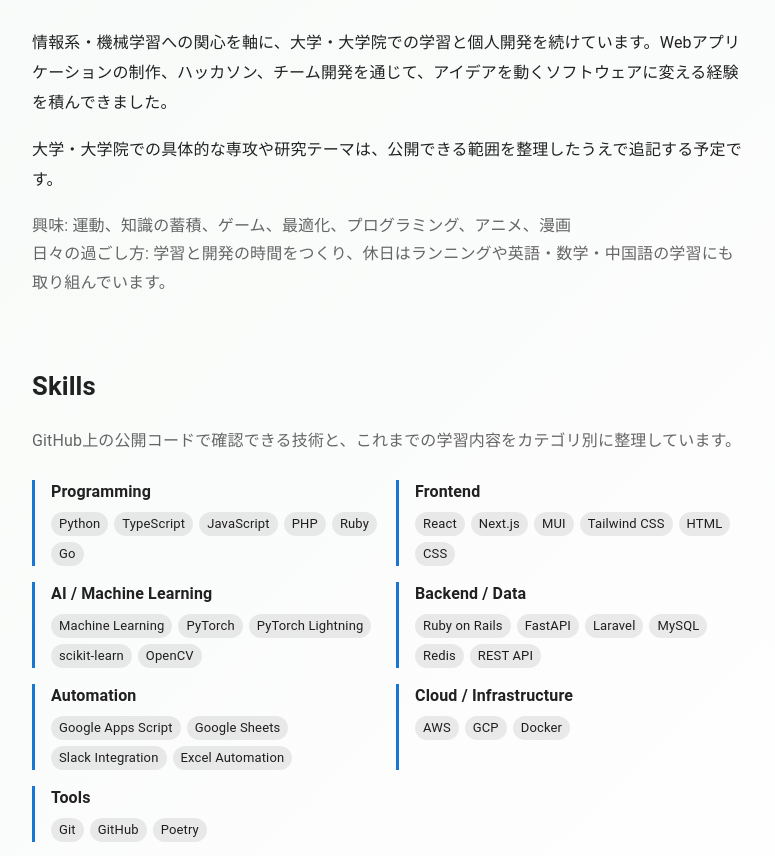
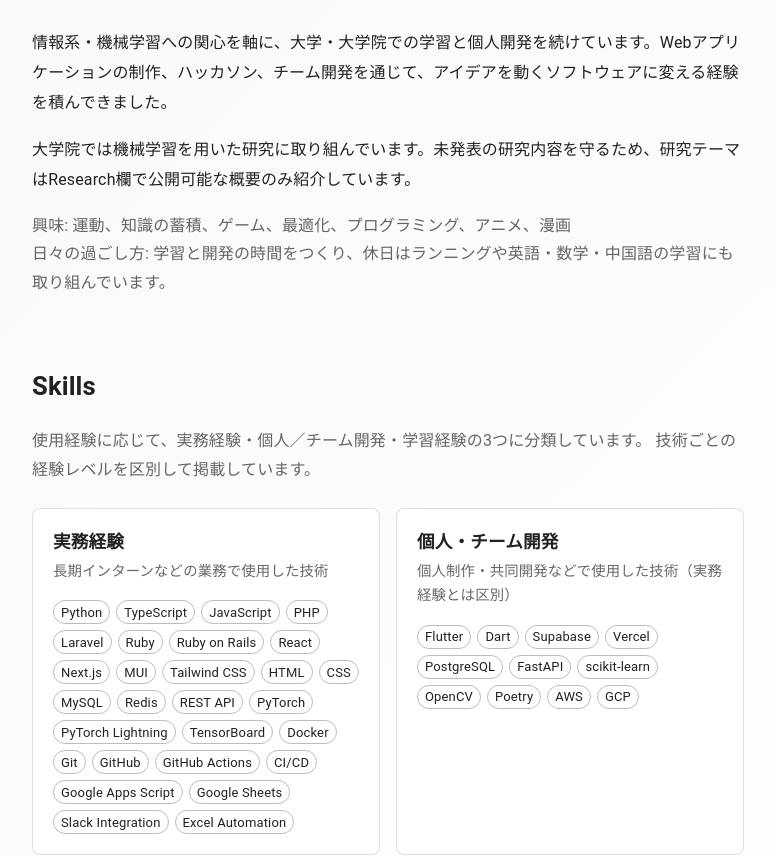
Before and after one commit to Doragon-RH/introduction, a Next.js app: page / in a window 1280 px wide. Shown: the part 840-1696 px from the top of the page, without its empty margins (202-977 px from the left). Built offline with nearby package versions, Linux system fonts and the light colour scheme.

Commit message:
Publish research overview and classify skills by verified experience

```diff
--- a/pages/index.tsx
+++ b/pages/index.tsx
@@ -10,6 +10,7 @@ import ArrowOutwardIcon from '@mui/icons-material/ArrowOutward';
 import CodeIcon from '@mui/icons-material/Code';
 import GroupsIcon from '@mui/icons-material/Groups';
 import TrendingUpIcon from '@mui/icons-material/TrendingUp';
+import { skillExperienceGroups } from '../data/skill-experience';
 
 const sectionSx = {
   width: '100%',
@@ -20,21 +21,11 @@ const sectionSx = {
 
 const linkSx = { color: 'primary.main', fontWeight: 600 };
 
-const skillGroups = [
-  { title: 'Programming', skills: ['Python', 'TypeScript', 'JavaScript', 'PHP', 'Ruby', 'Go'] },
-  { title: 'Frontend', skills: ['React', 'Next.js', 'MUI', 'Tailwind CSS', 'HTML', 'CSS'] },
-  { title: 'AI / Machine Learning', skills: ['Machine Learning', 'PyTorch', 'PyTorch Lightning', 'scikit-learn', 'OpenCV'] },
-  { title: 'Backend / Data', skills: ['Ruby on Rails', 'FastAPI', 'Laravel', 'MySQL', 'Redis', 'REST API'] },
-  { title: 'Automation', skills: ['Google Apps Script', 'Google Sheets', 'Slack Integration', 'Excel Automation'] },
-  { title: 'Cloud / Infrastructure', skills: ['AWS', 'GCP', 'Docker'] },
-  { title: 'Tools', skills: ['Git', 'GitHub', 'Poetry'] },
-];
-
 const projects = [
   {
     name: 'Sharemarium',
     label: '共同開発・Webアプリ',
-    description: 'Flutter Web・Supabaseを使用した書籍レビュー／読書管理サービスの開発に参加。VercelでのWeb公開にも対応しています。',
+    description: 'Flutter Web・Supabaseを用いた書籍レビュー・読書管理サービスを共同開発。投稿一覧の導線改善や、Web公開・CI/CDなどの継続的な機能改善にも参加しています。',
     language: 'Dart',
     href: 'https://github.com/Future-Atlas/sharemarium',
   },
@@ -104,7 +95,7 @@ export default function Home() {
           情報系・機械学習への関心を軸に、大学・大学院での学習と個人開発を続けています。Webアプリケーションの制作、ハッカソン、チーム開発を通じて、アイデアを動くソフトウェアに変える経験を積んできました。
         </Box>
         <Box component="p" sx={{ lineHeight: 1.9 }}>
-          大学・大学院での具体的な専攻や研究テーマは、公開できる範囲を整理したうえで追記する予定です。
+          大学院では機械学習を用いた研究に取り組んでいます。未発表の研究内容を守るため、研究テーマはResearch欄で公開可能な概要のみ紹介しています。
         </Box>
         <Box component="p" sx={{ color: 'text.secondary', lineHeight: 1.8, mb: 0 }}>
           興味: 運動、知識の蓄積、ゲーム、最適化、プログラミング、アニメ、漫画<br />
@@ -114,13 +105,17 @@ export default function Home() {
 
       <Box id="skills" component="section" sx={sectionSx}>
         <Box component="h2" sx={{ fontSize: '1.6rem' }}>Skills</Box>
-        <Box component="p" sx={{ color: 'text.secondary', lineHeight: 1.8 }}>GitHub上の公開コードで確認できる技術と、これまでの学習内容をカテゴリ別に整理しています。</Box>
+        <Box component="p" sx={{ color: 'text.secondary', lineHeight: 1.8 }}>
+          使用経験に応じて、実務経験・個人／チーム開発・学習経験の3つに分類しています。
+          技術ごとの経験レベルを区別して掲載しています。
+        </Box>
         <Box sx={{ display: 'grid', gridTemplateColumns: { xs: '1fr', sm: 'repeat(2, 1fr)' }, gap: 2, mt: 3 }}>
-          {skillGroups.map((group) => (
-            <Box key={group.title} sx={{ borderLeft: '3px solid', borderColor: 'primary.main', pl: 2 }}>
-              <Box component="h3" sx={{ fontSize: '1rem', mt: 0, mb: 1 }}>{group.title}</Box>
+          {skillExperienceGroups.map((group) => (
+            <Box key={group.title} sx={{ p: 2.5, border: '1px solid', borderColor: 'divider', borderRadius: 2, bgcolor: 'background.paper' }}>
+              <Box component="h3" sx={{ fontSize: '1.1rem', fontWeight: 700, mt: 0, mb: 0.5 }}>{group.title}</Box>
+              <Box component="p" sx={{ color: 'text.secondary', fontSize: '0.9rem', lineHeight: 1.7, mt: 0, mb: 2 }}>{group.description}</Box>
               <Stack direction="row" sx={{ flexWrap: 'wrap', gap: 0.75 }}>
-                {group.skills.map((skill) => <Chip key={skill} label={skill} size="small" />)}
+                {group.skills.map((skill) => <Chip key={skill} label={skill} size="small" variant="outlined" />)}
               </Stack>
             </Box>
           ))}
@@ -177,7 +172,7 @@ export default function Home() {
         </Box>
         <Box component="h3" sx={{ fontSize: '1.15rem', mt: 3, mb: 1 }}>大学・外部講座での機械学習</Box>
         <Box component="ul" sx={{ lineHeight: 2 }}>
-          <li>大学・大学院: 情報分野やデータ分析を学び、大学院ではPythonを活用した機械学習の研究に取り組んでいます</li>
+          <li>大学・大学院: 情報分野やデータ分析・機械学習を学び、大学院では周辺環境予測に関する研究に取り組んでいます（概要はResearch欄に掲載）</li>
           <li>Skillup AI: 2024/06頃〜2025/01頃に、E資格に関連する機械学習・深層学習分野の講座を約4講座受講し、すべて修了しました</li>
           <li>東京大学 松尾研究室関連の講座: 機械学習・深層学習分野の学外講座を受講しています</li>
         </Box>
@@ -199,12 +194,19 @@ export default function Home() {
 
       <Box id="research" component="section" sx={sectionSx}>
         <Box component="h2" sx={{ fontSize: '1.6rem' }}>Research</Box>
-        <Box component="p" sx={{ lineHeight: 1.9 }}>大学院での研究を紹介するためのセクションです。未公開の研究内容は掲載せず、公開できる範囲が決まり次第更新します。</Box>
-        <Box sx={{ border: '1px dashed', borderColor: 'divider', p: 2, color: 'text.secondary' }}>
-          <Box component="p" sx={{ mt: 0 }}>研究分野: TODO</Box>
-          <Box component="p">使用技術: TODO</Box>
-          <Box component="p">研究テーマの概要: TODO</Box>
-          <Box component="p" sx={{ mb: 0 }}>今後の方向性: TODO</Box>
+        <Box sx={{ border: '1px solid', borderColor: 'divider', borderRadius: 2, p: 2.5, bgcolor: 'background.paper' }}>
+          <Stack direction={{ xs: 'column', sm: 'row' }} sx={{ justifyContent: 'space-between', alignItems: { xs: 'flex-start', sm: 'center' }, gap: 1.5, mb: 2 }}>
+            <Box component="h3" sx={{ fontSize: '1.1rem', fontWeight: 700, m: 0 }}>
+              海馬型ニューラルネットワークを用いた周辺環境予測
+            </Box>
+            <Chip label="研究進行中" size="small" variant="outlined" />
+          </Stack>
+          <Box component="p" sx={{ lineHeight: 1.9, mt: 0, mb: 1.5 }}>
+            大学院で、海馬型ニューラルネットワークを用いて周辺環境を予測する研究に取り組んでいます。
+          </Box>
+          <Box component="p" sx={{ color: 'text.secondary', lineHeight: 1.8, mb: 0 }}>
+            研究は現在進行中のため、具体的なモデル構成、手法、実験条件、評価結果などは公開していません。
+          </Box>
         </Box>
       </Box>
 
```
